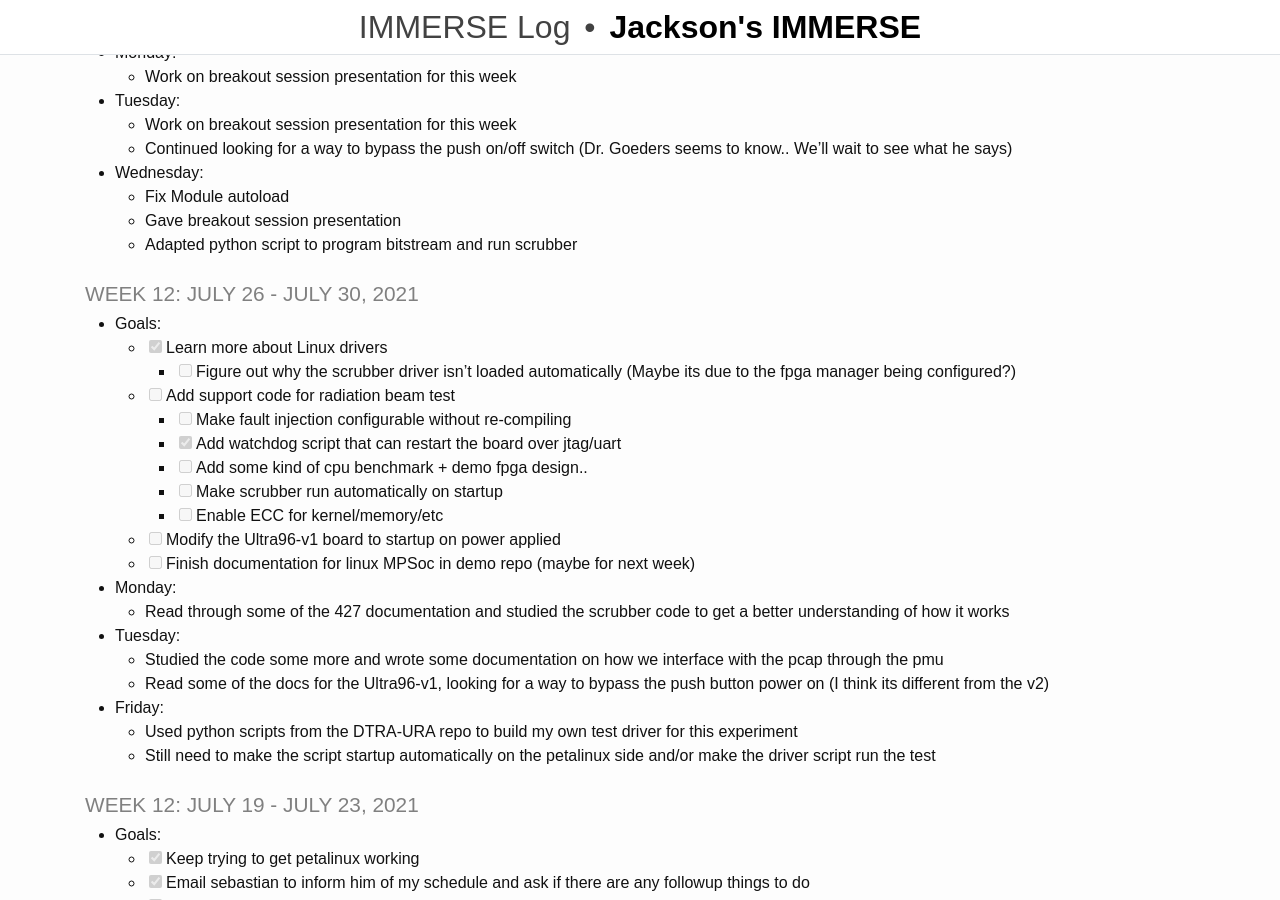
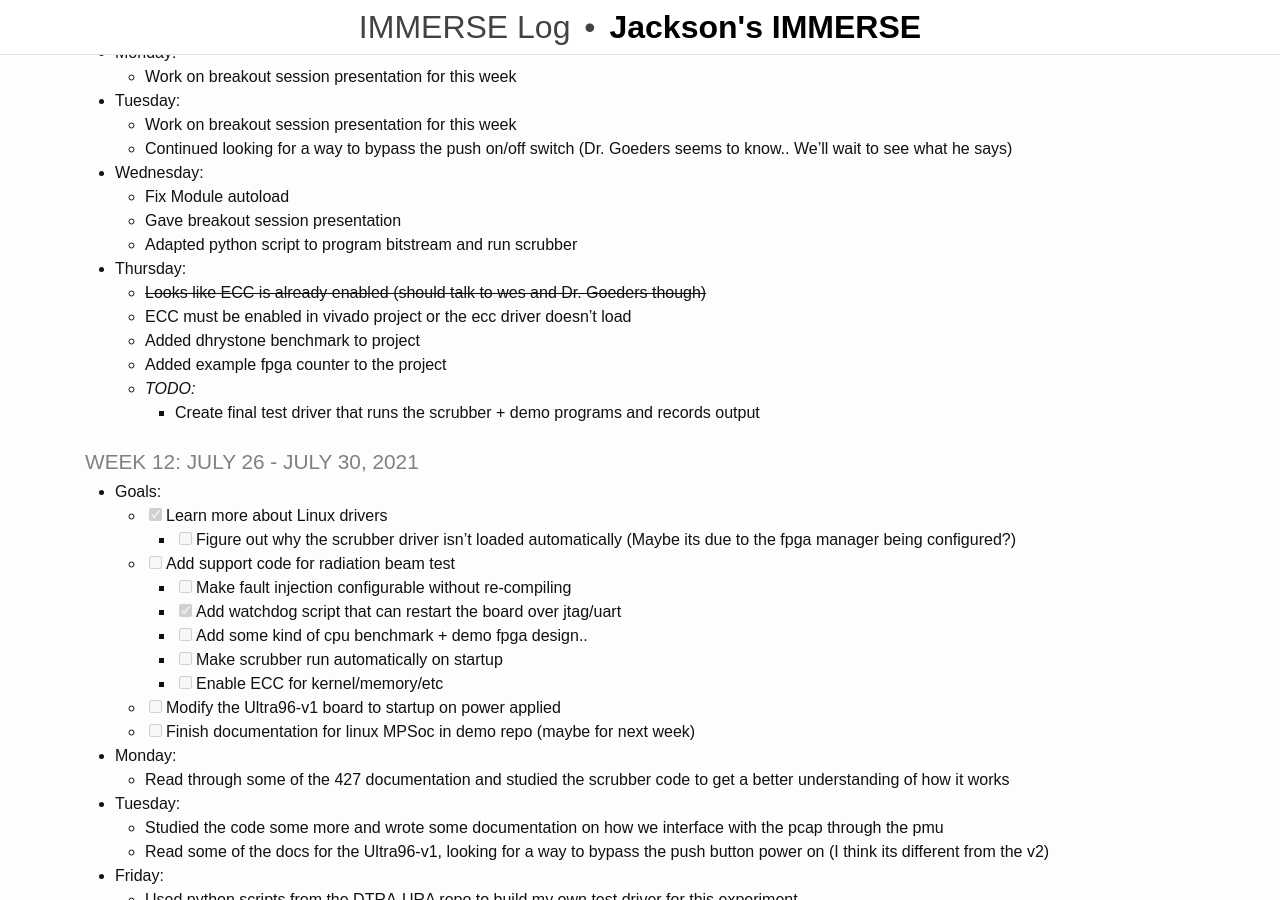
Before and after one commit to rjsmith1999/IMMERSE, a Jekyll site: the page built from _pages/log.md, in a window 1280 px wide and 900 px high, scrolled down 569 px. Built offline with Jekyll 4.4.1, drawn with Linux system fonts in a browser that asks for light colours.

Commit message:
Update Log

```diff
--- a/_pages/log.md
+++ b/_pages/log.md
@@ -38,6 +38,14 @@ title: IMMERSE Log
   - Fix Module autoload
   - Gave breakout session presentation
   - Adapted python script to program bitstream and run scrubber
+
+* **Thursday**:
+  - ~~Looks like ECC is already enabled (should talk to wes and Dr. Goeders though)~~
+  - ECC must be enabled in vivado project or the ecc driver doesn't load
+  - Added dhrystone benchmark to project
+  - Added example fpga counter to the project
+  - _TODO:_
+    - Create final test driver that runs the scrubber + demo programs and records output
 
 ### Week 12: July 26 - July 30, 2021
 * **Goals**:
```
